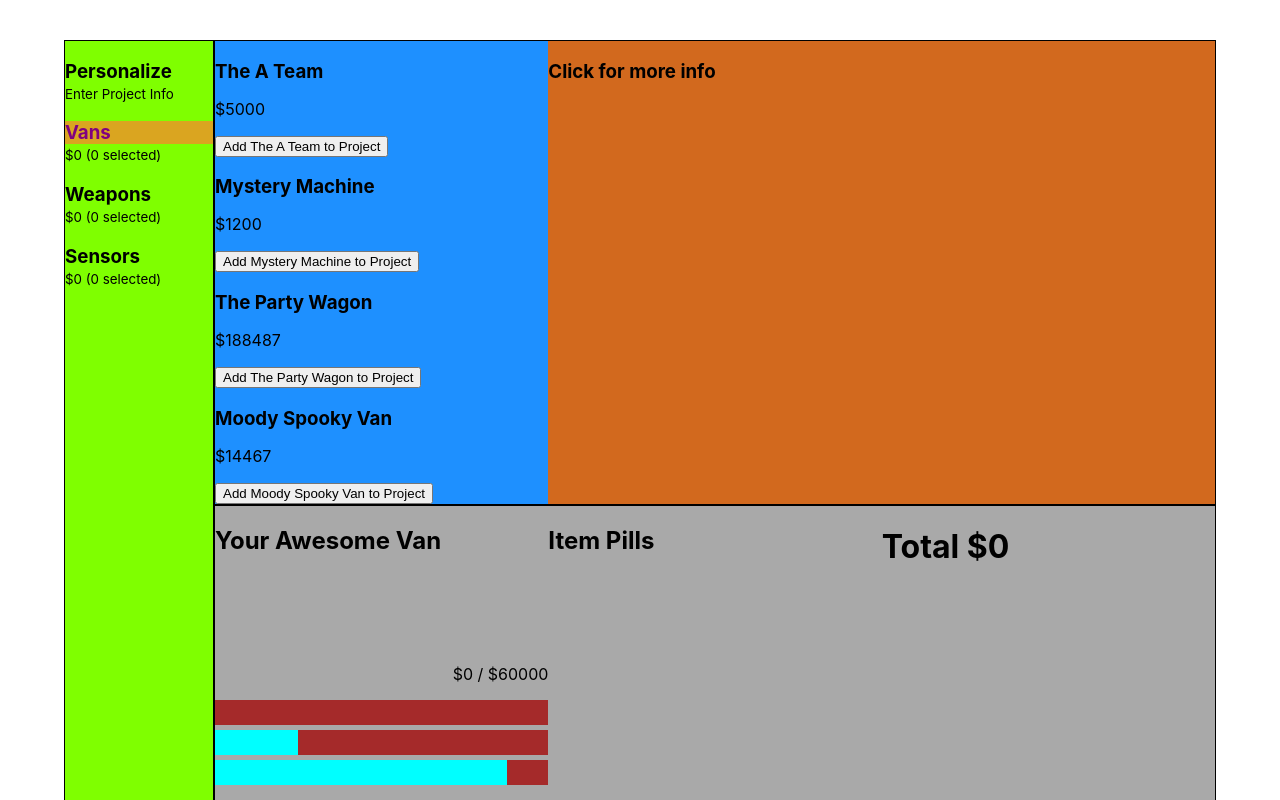
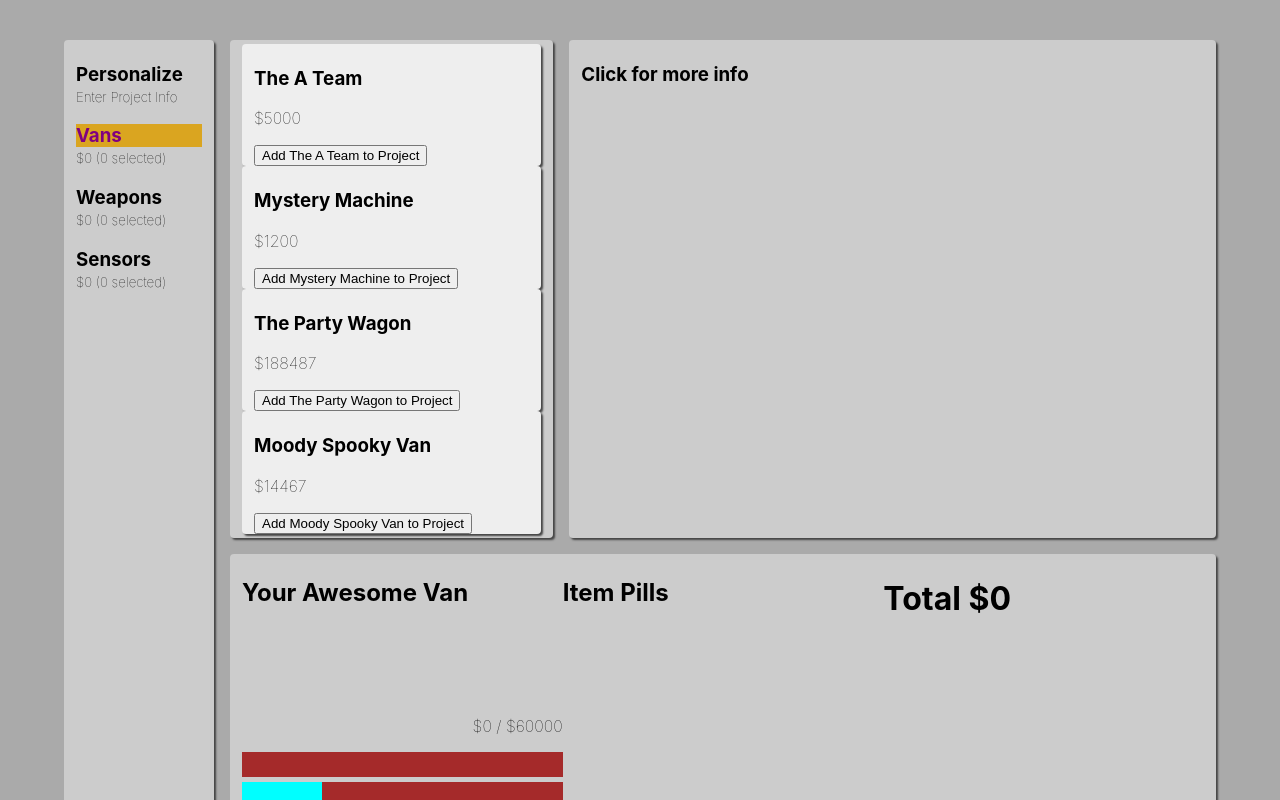
Before and after one commit to garrettgsb/ogc-widgets, a React (Create React App) app: page / in a window 1280 px wide. Both pictures are taken after a click on the element "Vans". Shown: the top 800 px of the page. Built offline with nearby package versions, Linux system fonts and the light colour scheme.

Commit message:
Add cardlike CSS class to things that are cardlike

```diff
--- /dev/null
+++ b/src/App-but-pretty.css
@@ -0,0 +1,192 @@
+:root {
+  --bg-dark: #aaa;
+  --bg-med: #ccc;
+  --bg-light: #eee;
+  font-weight: 100;
+  box-sizing: border-box;
+}
+
+.layout-manager {
+  display: grid;
+  grid-template-columns: 150px 1fr 1fr 1fr;
+  grid-template-rows: 3fr 2fr;
+  grid-gap: 16px;
+  width: 90vw;
+  height: 90vh;
+}
+
+.app {
+  display: flex;
+  justify-content: center; /* concerning how sibling elements arrange relative to each other along the flex axis*/
+  align-items: center; /* concenrning how elements arrange on axis they don't bump on each other*/
+  height: 100vh;
+  width: 100vw;
+  background: var(--bg-dark);
+}
+
+.sidebar {
+  grid-column: 1/2;
+  grid-row: 1/3;
+}
+
+.content-area {
+  grid-column: 2/-1;
+  grid-row: 1/2;
+}
+
+.bottombar {
+  grid-column: 2/5;
+  grid-row: 2/3;
+  display: grid;
+  grid-template-columns: 1fr 1fr 1fr;
+  grid-template-rows: 1fr 1fr 1fr;
+}
+
+.cardlike {
+  background: var(--bg-med);
+  border-radius: 4px;
+  padding: 4px 12px;
+  box-shadow: 2px 2px 2px #444;
+}
+
+.cardlike.light {
+  background: var(--bg-light);
+}
+
+.one-third-two-thirds {
+  display: grid;
+  grid-template-columns: 1fr 2fr;
+  grid-gap: 16px;
+  width: 100%;
+  height: 100%;
+  /* grid-template-rows: 1fr; */
+}
+
+.two-third {
+  display: grid;
+  grid-template-columns: 1fr 1fr;
+  grid-template-rows: 1fr 1fr 1fr;
+}
+
+.temp-left {
+ grid-column: 1/2;
+ grid-row: 1/4;
+}
+
+.item-focus-right {
+  grid-column: 2/3;
+  grid-row: 1/4;
+}
+
+.menu-item {
+  padding-bottom: 0;
+  margin-bottom: 0;
+}
+
+.menu-item:hover {
+  border: 2px solid goldenrod;
+}
+
+.menu-item.selected {
+  background-color: goldenrod;
+  color: purple;
+}
+
+.having-chosen::after {
+  content: '✅';
+  padding: 5px;
+}
+
+.chosen {
+  color: rgb(2, 230, 238);
+}
+
+.not-chosen {
+  color: rgb(199, 82, 4);
+}
+
+.small-image {
+  max-width: 100px;
+  max-height: 100px;
+}
+
+.attribute-list {
+  /* margin-left: 6px */
+  padding-left: 16px ;
+  list-style: none;
+}
+
+.attribute-list li.pro::before {
+  margin-right: 10px;
+  content: "✅";
+}
+
+
+.attribute-list li.con::before {
+  margin-right: 10px;
+  content: "❌";
+}
+
+.budget-tracker {
+  display: flex;
+  justify-content: flex-end;
+}
+
+.parent-bar {
+  width: 100%;
+  height: 25px;
+  margin: 5px 0px 5px 0px;
+  background-color: brown;
+}
+
+.child-bar {
+  height: 100%;
+  padding: 0px;
+  margin: 0px;
+  background-color: cyan;
+  display: flex;
+  justify-content: flex-end;
+}
+
+.over-price::after {
+  content: "💰⚠️";
+  margin: 0 4px
+}
+
+.total-price {
+  grid-column: 3/4;
+  grid-row: 1/2;
+}
+
+.item-pill-title {
+  grid-column: 2/3;
+  grid-row: 1
+}
+
+.item-pill-box {
+  display: flex;
+  /* align-items: flex-start; */
+  align-content: flex-start;
+  /* justify-content: first baseline; */
+  justify-items: start;
+  flex-wrap: wrap;
+  grid-column: 2/3;
+  grid-row: 2/4;
+  /* grid-row: 2/4; */
+  /* margin-top: 5px; */
+}
+
+.item-pill-box p {
+  width: max-content;
+  background-color: lightgray;
+  border-radius: 20px;
+  margin: 2px 2px 2px 2px;
+  padding: 2px 6px;
+  /* white-space: nowrap; */
+}
+
+.progress-bar {
+  grid-column: 1/2;
+  grid-auto-flow: row;
+  /* grid-row: 1/-1; */
+}
--- a/src/App.js
+++ b/src/App.js
@@ -1,4 +1,4 @@
-import './App.css';
+import './App-but-pretty.css';
 import PaneManagerWidget from './PaneManagerWidget';
 
 function App() {
--- a/src/PaneManagerWidget.js
+++ b/src/PaneManagerWidget.js
@@ -20,20 +20,20 @@
 const ItemSelectionView = ({ items, setRightSideFocus, rightSideFocus, updateSelected, selections }) => {
 
   return (
-    <aside className='one-third'>
+    <aside className='one-third cardlike'>
       {items.map((item) => {
         // console.log("item: ", item);
         // console.log("selections", selections)
         const isSelected = item === rightSideFocus ? "selected" : "";
         const isChosen = selections[item.title] ? "having-chosen" : "";
-        const classList = ["menu-item", isSelected, isChosen].join(" ");
+        const classList = ['cardlike', 'light', 'menu-item', isSelected, isChosen].join(" ");
         return (
-          <>
-            <h3 className={classList} onClick={() => setRightSideFocus(item)}>{item.title}</h3>
+          <div className={classList} onClick={() => setRightSideFocus(item)}>
+            <h3>{item.title}</h3>
             <p>${item.price}</p>
             {/* <img src={aTeam} alt="The A Team" className="small-image" /> */}
             <button onClick={() => updateSelected(item.title)}>Add {item.title} to Project</button>
-          </>
+          </div>
         )
       })}
     </aside>
@@ -49,7 +49,7 @@
   }
   // change temp left to two-third grid then add divs with subclasses
   return (
-    <aside className='two-third'>
+    <aside className='two-third cardlike'>
 
       {rightSideFocus.title === undefined ?
         <h1>Click for more info</h1> :
--- a/src/components/BottomBar.js
+++ b/src/components/BottomBar.js
@@ -25,7 +25,7 @@
   }
 
   return (
-    <div className="bottombar">
+    <div className="bottombar cardlike">
       <h2>{title}</h2>
       <h1 className="total-price">Total ${currentCost}</h1>
       <aside className="progress-bar">
--- a/src/components/Personalize.js
+++ b/src/components/Personalize.js
@@ -4,7 +4,7 @@
 const Personalize = () => {
   const { title, updateTitle, budget, updateBudget, isOffgrid, updateIsOffgrid } = useContext(UserInputContext);
   return (
-    <div>
+    <div className="cardlike">
       <h1>Hello,</h1>
       <h1>{title}</h1>
       <h4>Project Name</h4>
--- a/src/components/SideBar.js
+++ b/src/components/SideBar.js
@@ -7,7 +7,7 @@
   console.log("selectedCategory: ", selectedCategory);
 
   return (
-    <aside className="sidebar">
+    <aside className="sidebar cardlike">
       {
         Object.values(categories).map((category) => {
           const selectedClass = selectedCategory === category ? 'selected' : '';
```
